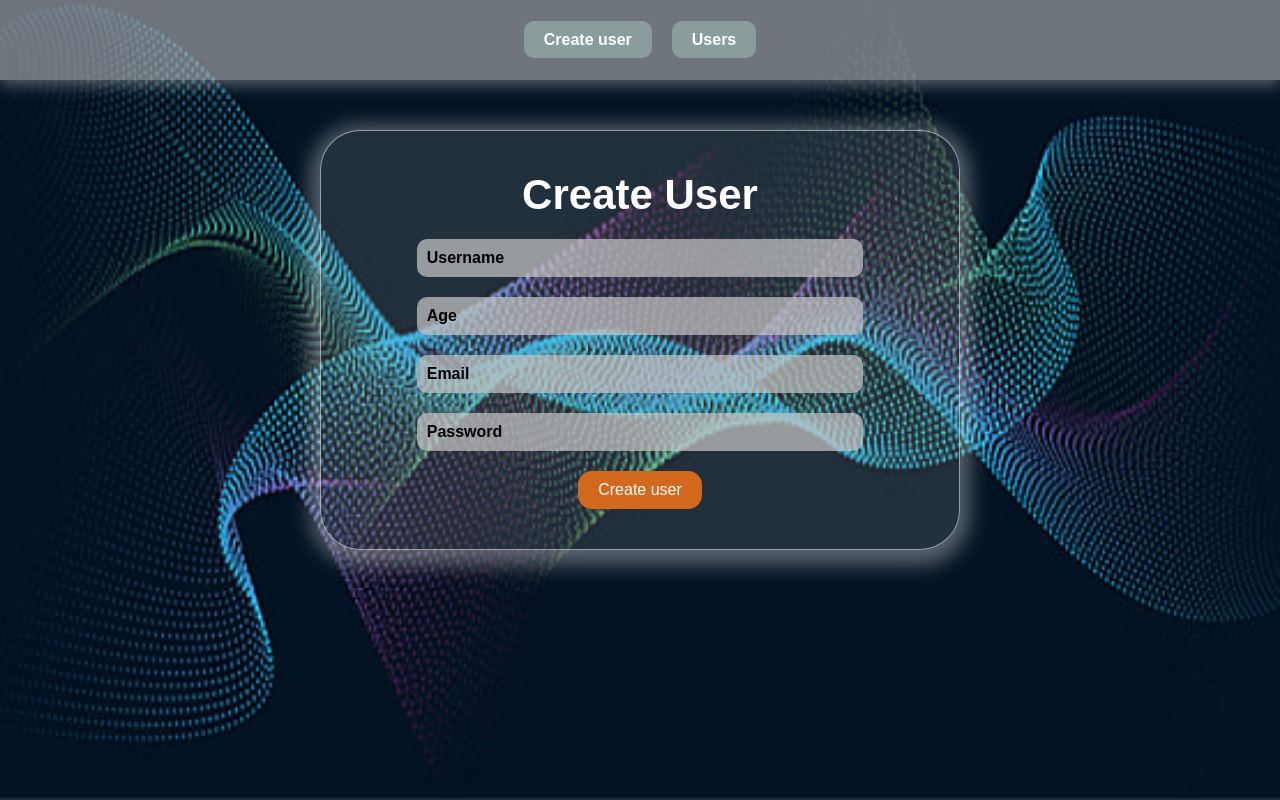
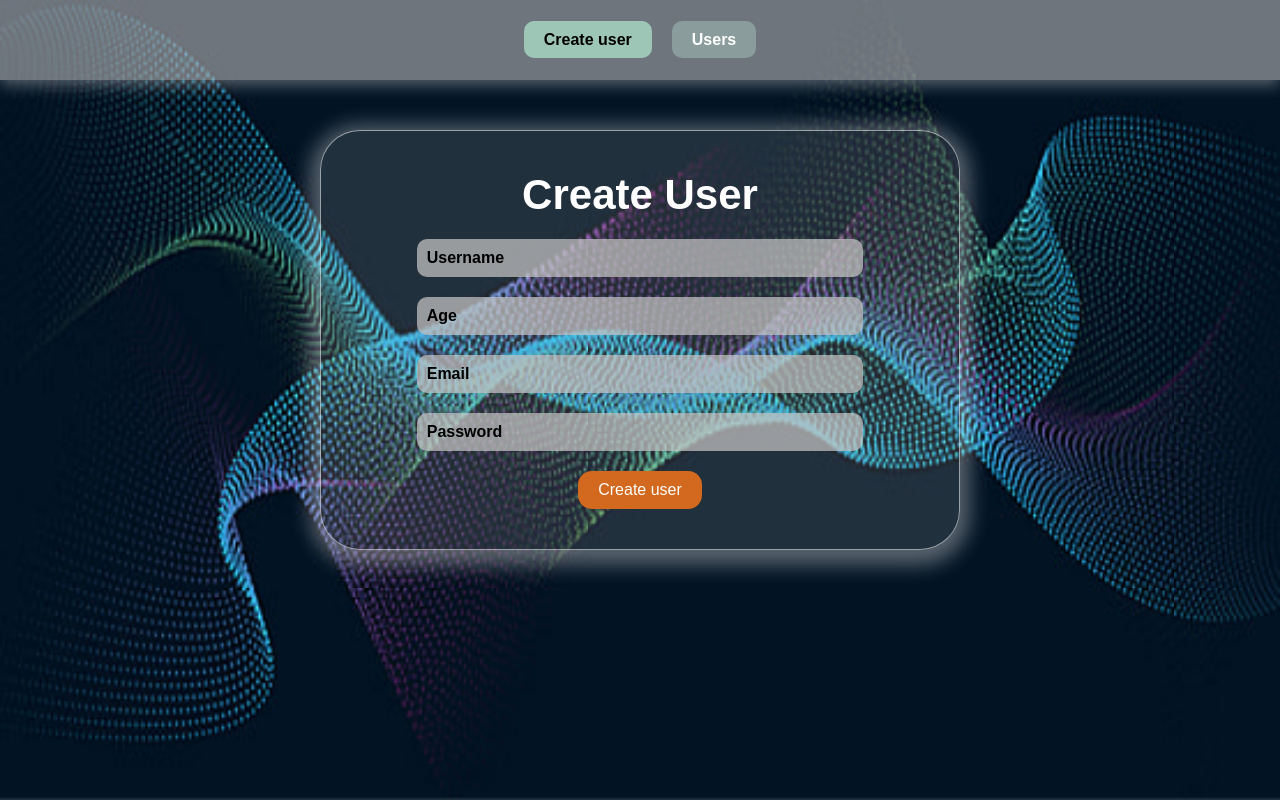
Before and after one commit to Khaitov-Ilkhom/creat-users-react-project, a React (Vite) app: page / in a window 1280 px wide. Built offline with nearby package versions, Linux system fonts and the light colour scheme.

Commit message:
homework

```diff
--- a/src/components/navbar/Navbar.jsx
+++ b/src/components/navbar/Navbar.jsx
@@ -7,7 +7,7 @@
         <>
             <nav className="nav">
                 <ul className="ul">
-                    <li><NavLink to="/create-user">Create user</NavLink></li>
+                    <li><NavLink to="">Create user</NavLink></li>
                     <li><NavLink to="/users">Users</NavLink></li>
                 </ul>
             </nav>
```
